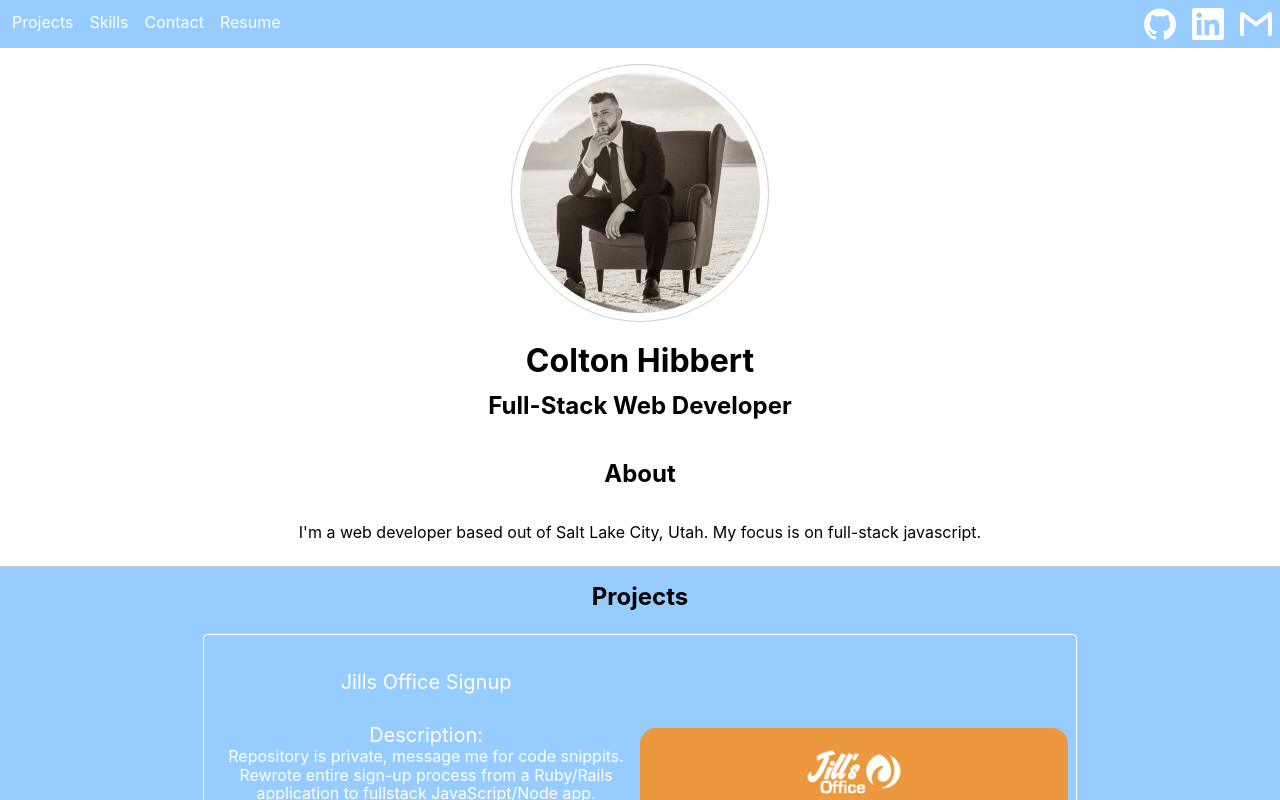
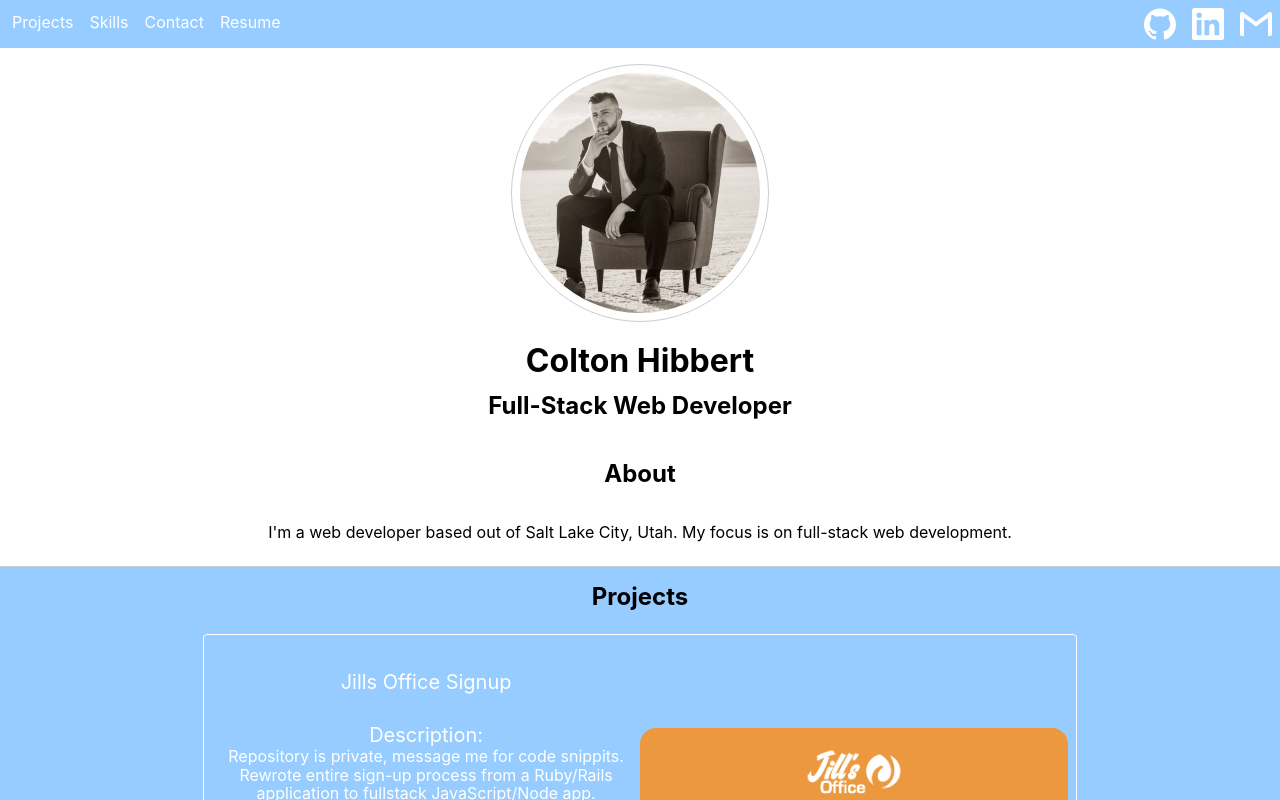
Before and after one commit to ColtonHibbert/coltons-portfolio, a React (Create React App) app: page / in a window 1280 px wide. Shown: the top 800 px of the page. Built offline with nearby package versions, Linux system fonts and the light colour scheme.

Commit message:
change to hero

```diff
--- a/src/components/mainsection/hero/Hero.js
+++ b/src/components/mainsection/hero/Hero.js
@@ -11,7 +11,7 @@ const Hero = (props) => {
              <h1 className="mb1 pb1">Colton Hibbert</h1>
              <h2 className="mt1 pt0">Full-Stack Web Developer</h2>
              <h2>About</h2>
-             <p className="ph4 ph5-ns ph6-m ph7-l pb2">I'm a web developer based out of Salt Lake City, Utah. My focus is on full-stack javascript.</p>
+             <p className="ph4 ph5-ns ph6-m ph7-l pb2">I'm a web developer based out of Salt Lake City, Utah. My focus is on full-stack web development.</p>
         </div>
     );
 }
```
